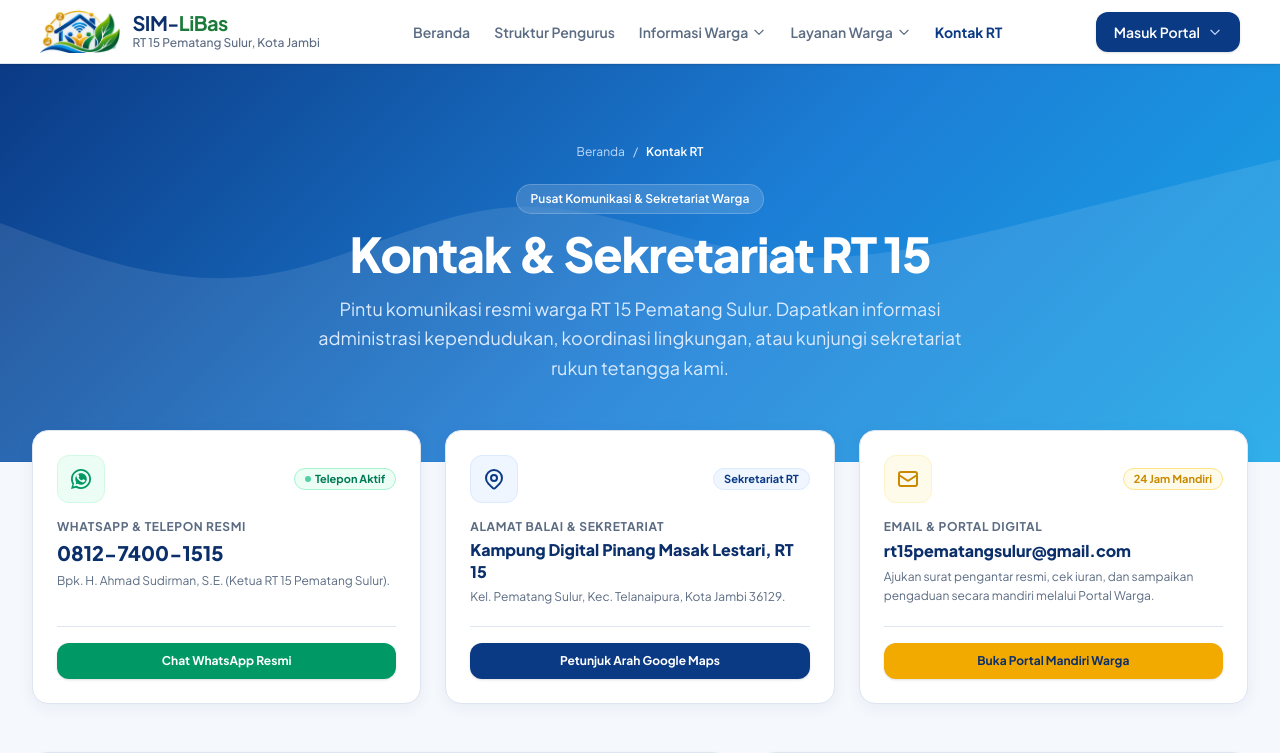
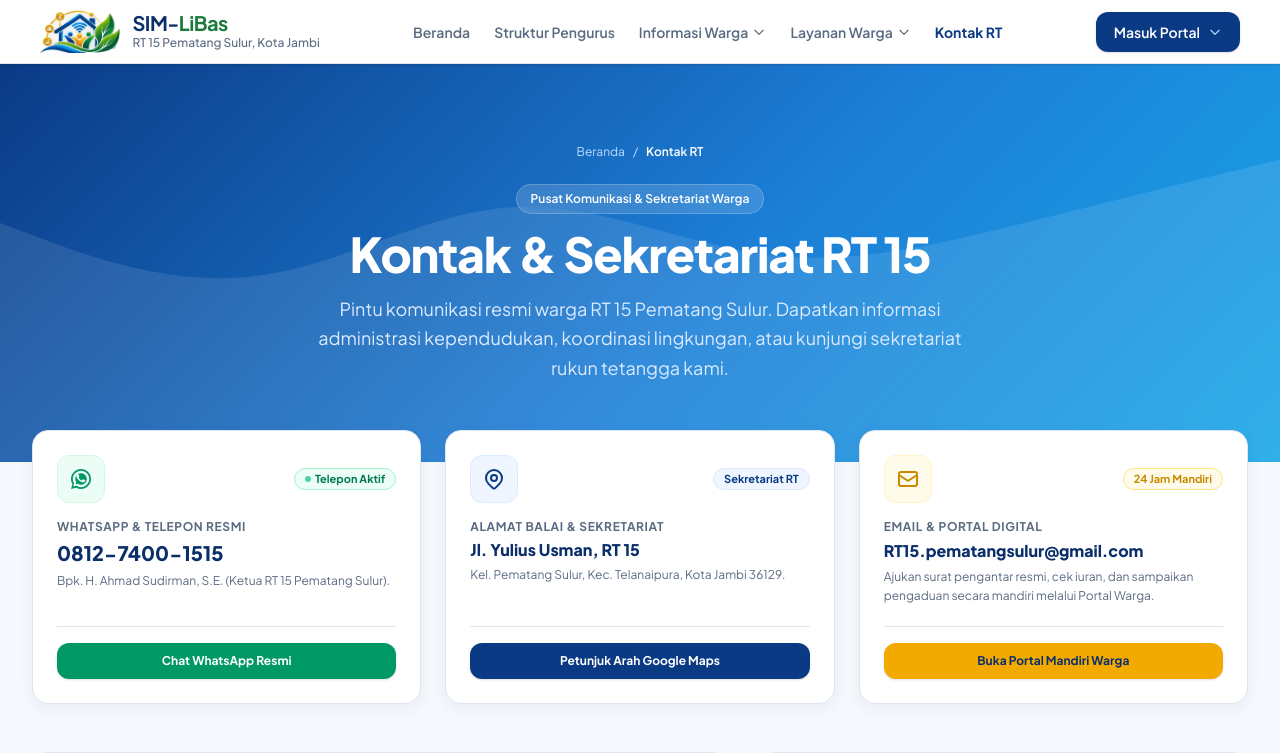
Before and after one commit to Wahyudin0701/sim-libas, a Laravel app: page /kontak in a window 1280 px wide. Shown: the top 753 px of the page. Run offline with Laravel 12, Linux system fonts and the light colour scheme; data comes from the database, SQL or seed files in the repository; style sheets or scripts are compiled from the project's sources; parts of the project's set-up code (start-up, migrations or seed data) failed here and were passed over; some libraries are stand-ins or nearby versions.

Commit message:
fix(identitas): perbarui nama jalan sekretariat menjadi Jl. Yulius Usman dan email resmi RT15.pematangsulur@gmail.com

```diff
--- a/app/Filament/Resources/RtSettings/Schemas/RtSettingForm.php
+++ b/app/Filament/Resources/RtSettings/Schemas/RtSettingForm.php
@@ -65,7 +65,7 @@ class RtSettingForm
                         TextInput::make('email')
                             ->label('Alamat Email Resmi')
                             ->email()
-                            ->placeholder('rt15pematangsulur@gmail.com'),
+                            ->placeholder('RT15.pematangsulur@gmail.com'),
                     ]),
 
                 Section::make('Format Surat & Administrasi Digital')
--- a/database/seeders/RtSettingSeeder.php
+++ b/database/seeders/RtSettingSeeder.php
@@ -17,14 +17,14 @@ class RtSettingSeeder extends Seeder
             ['id' => 1],
             [
                 'nama_rt' => 'Rukun Tetangga 15',
-                'alamat' => 'Kampung Digital Pinang Masak Lestari, RT 15',
+                'alamat' => 'Jl. Yulius Usman, RT 15',
                 'kelurahan' => 'Pematang Sulur',
                 'kecamatan' => 'Telanaipura',
                 'kota' => 'Kota Jambi',
                 'provinsi' => 'Jambi',
                 'kode_pos' => '36129',
                 'telepon' => '0812-7400-1515',
-                'email' => 'rt15pematangsulur@gmail.com',
+                'email' => 'RT15.pematangsulur@gmail.com',
                 'nama_ketua_rt' => 'Bpk. H. Ahmad Sudirman, S.E.',
                 'format_nomor_surat' => '{NO}/RT.15/PMS/{BULAN_ROMAWI}/{TAHUN}',
             ]
--- a/resources/views/filament/resources/rt-settings/pages/list-rt-settings.blade.php
+++ b/resources/views/filament/resources/rt-settings/pages/list-rt-settings.blade.php
@@ -765,7 +765,7 @@
                                     <input
                                         type="email"
                                         wire:model="email"
-                                        placeholder="Contoh: rt15pematangsulur@gmail.com"
+                                        placeholder="Contoh: RT15.pematangsulur@gmail.com"
                                         class="w-full px-3 py-2 bg-white border border-[#DDE5F0] rounded-xl text-xs text-[#0F1F3D] focus:outline-none focus:border-[#0B3A85]"
                                     >
                                     @error('email') <p class="text-rose-600 text-[10.5px] mt-1">{{ $message }}</p> @enderror
--- a/resources/views/layouts/public.blade.php
+++ b/resources/views/layouts/public.blade.php
@@ -311,12 +311,18 @@
                 <div>
                     <h4 class="text-sm font-bold uppercase tracking-wider text-gray-300 mb-4">Sekretariat RT</h4>
                     <p class="text-sm text-gray-300 mb-2">
-                        Jl. Pinang Masak, RT 15<br>
+                        Jl. Yulius Usman, RT 15<br>
                         Kel. Pematang Sulur, Kec. Telanaipura<br>
                         Kota Jambi, Provinsi Jambi 36129
                     </p>
-                    <p class="text-sm text-gold-500 font-semibold mt-4">
+                    <p class="text-sm text-gold-500 font-semibold mt-3">
                         📞 Telepon: 0812-7400-1515
+                    </p>
+                    <p class="text-sm text-gray-300 mt-1 flex items-center gap-1.5">
+                        <span class="text-gold-500">✉️</span>
+                        <a href="mailto:RT15.pematangsulur@gmail.com" class="text-blue-200 hover:text-white hover:underline transition">
+                            RT15.pematangsulur@gmail.com
+                        </a>
                     </p>
                     <div class="mt-3">
                         <a href="{{ route('public.contact') }}" class="inline-flex items-center gap-1.5 text-xs text-blue-200 hover:text-white font-medium transition">
--- a/resources/views/public/agenda-detail.blade.php
+++ b/resources/views/public/agenda-detail.blade.php
@@ -146,7 +146,7 @@
                     <div class="space-y-2.5 text-xs text-slate-700">
                         <div class="flex items-start gap-2">
                             <span class="font-semibold text-primary-900 shrink-0 w-20">Alamat:</span>
-                            <span>Jl. Pinang Masak No. 15, RT 15 Pematang Sulur, Kota Jambi</span>
+                            <span>{{ $setting->alamat ?? 'Jl. Yulius Usman, RT 15' }}, Kel. Pematang Sulur, Kota Jambi</span>
                         </div>
                         @if($setting?->telepon_ketua_rt)
                             <div class="flex items-start gap-2">
--- a/resources/views/public/contact.blade.php
+++ b/resources/views/public/contact.blade.php
@@ -132,7 +132,7 @@
                         </div>
                     </div>
                     <div class="mt-3 pt-2.5 border-t border-border-soft/70">
-                        <a href="https://www.google.com/maps/search/?api=1&query={{ urlencode(($setting->alamat ?? 'Jl. Pinang Masak RT 15') . ' Pematang Sulur Telanaipura Kota Jambi') }}" target="_blank" rel="noopener noreferrer" class="w-full inline-flex items-center justify-center bg-primary-700 hover:bg-primary-800 active:bg-primary-900 text-white font-bold text-xs py-2.5 px-4 rounded-xl transition shadow-xs">
+                        <a href="https://www.google.com/maps/search/?api=1&query={{ urlencode(($setting->alamat ?? 'Jl. Yulius Usman, RT 15') . ' Pematang Sulur Telanaipura Kota Jambi') }}" target="_blank" rel="noopener noreferrer" class="w-full inline-flex items-center justify-center bg-primary-700 hover:bg-primary-800 active:bg-primary-900 text-white font-bold text-xs py-2.5 px-4 rounded-xl transition shadow-xs">
                             <span>Petunjuk Arah Google Maps</span>
                         </a>
                     </div>
@@ -154,14 +154,14 @@
                         </div>
                         <div class="text-xs font-bold text-text-muted uppercase tracking-wider mb-1">Alamat Balai & Sekretariat</div>
                         <div class="text-base font-extrabold text-primary-900 mb-1 leading-snug">
-                            {{ $setting->alamat ?? 'Jl. Pinang Masak, RT 15' }}
+                            {{ $setting->alamat ?? 'Jl. Yulius Usman, RT 15' }}
                         </div>
                         <p class="text-xs text-text-muted leading-relaxed">
                             Kel. {{ $setting->kelurahan ?? 'Pematang Sulur' }}, Kec. {{ $setting->kecamatan ?? 'Telanaipura' }}, {{ $setting->kota ?? 'Kota Jambi' }} {{ $setting->kode_pos ?? '36129' }}.
                         </p>
                     </div>
                     <div class="mt-5 pt-4 border-t border-border-soft">
-                        <a href="https://www.google.com/maps/search/?api=1&query={{ urlencode(($setting->alamat ?? 'Jl. Pinang Masak RT 15') . ' Pematang Sulur Telanaipura Kota Jambi') }}" target="_blank" rel="noopener noreferrer" class="w-full inline-flex items-center justify-center gap-2 bg-primary-700 hover:bg-primary-900 text-white font-bold text-xs py-2.5 px-4 rounded-xl transition shadow-sm hover:shadow">
+                        <a href="https://www.google.com/maps/search/?api=1&query={{ urlencode(($setting->alamat ?? 'Jl. Yulius Usman, RT 15') . ' Pematang Sulur Telanaipura Kota Jambi') }}" target="_blank" rel="noopener noreferrer" class="w-full inline-flex items-center justify-center gap-2 bg-primary-700 hover:bg-primary-900 text-white font-bold text-xs py-2.5 px-4 rounded-xl transition shadow-sm hover:shadow">
                             <span>Petunjuk Arah Google Maps</span>
                         </a>
                     </div>
@@ -189,7 +189,7 @@
                                 Layanan Mandiri Warga
                             </div>
                             <div class="text-[11px] text-text-muted truncate">
-                                {{ $setting->email ?? 'rt15pematangsulur@gmail.com' }}
+                                {{ $setting->email ?? 'RT15.pematangsulur@gmail.com' }}
                             </div>
                         </div>
                     </div>
@@ -215,7 +215,7 @@
                         </div>
                         <div class="text-xs font-bold text-text-muted uppercase tracking-wider mb-1">Email & Portal Digital</div>
                         <div class="text-base font-extrabold text-primary-900 mb-1 truncate">
-                            {{ $setting->email ?? 'rt15pematangsulur@gmail.com' }}
+                            {{ $setting->email ?? 'RT15.pematangsulur@gmail.com' }}
                         </div>
                         <p class="text-xs text-text-muted leading-relaxed">
                             Ajukan surat pengantar resmi, cek iuran, dan sampaikan pengaduan secara mandiri melalui Portal Warga.
@@ -443,7 +443,7 @@
 
                     <div class="mt-3 flex items-center justify-between text-xs">
                         <span class="text-text-muted text-[11px]">Pinang Masak Lestari, RT 15</span>
-                        <a href="https://www.google.com/maps/search/?api=1&query={{ urlencode(($setting->alamat ?? 'Jl. Pinang Masak RT 15') . ' Pematang Sulur Telanaipura Kota Jambi') }}" target="_blank" rel="noopener noreferrer" class="font-bold text-primary-700 hover:underline">
+                        <a href="https://www.google.com/maps/search/?api=1&query={{ urlencode(($setting->alamat ?? 'Jl. Yulius Usman, RT 15') . ' Pematang Sulur Telanaipura Kota Jambi') }}" target="_blank" rel="noopener noreferrer" class="font-bold text-primary-700 hover:underline">
                             Buka Google Maps
                         </a>
                     </div>
--- a/resources/views/public/pengumuman-detail.blade.php
+++ b/resources/views/public/pengumuman-detail.blade.php
@@ -139,7 +139,7 @@
                     <div class="space-y-2.5 text-xs text-slate-700">
                         <div class="flex items-start gap-2">
                             <span class="font-semibold text-primary-900 shrink-0 w-20">Alamat:</span>
-                            <span>Jl. Pinang Masak No. 15, RT 15 Pematang Sulur, Kota Jambi</span>
+                            <span>{{ $setting->alamat ?? 'Jl. Yulius Usman, RT 15' }}, Kel. Pematang Sulur, Kota Jambi</span>
                         </div>
                         @if($setting?->telepon_ketua_rt)
                             <div class="flex items-start gap-2">
```
Also changed, not shown: database/migrations/2026_10_24_094000_update_rt_setting_address_and_email.php (added).
